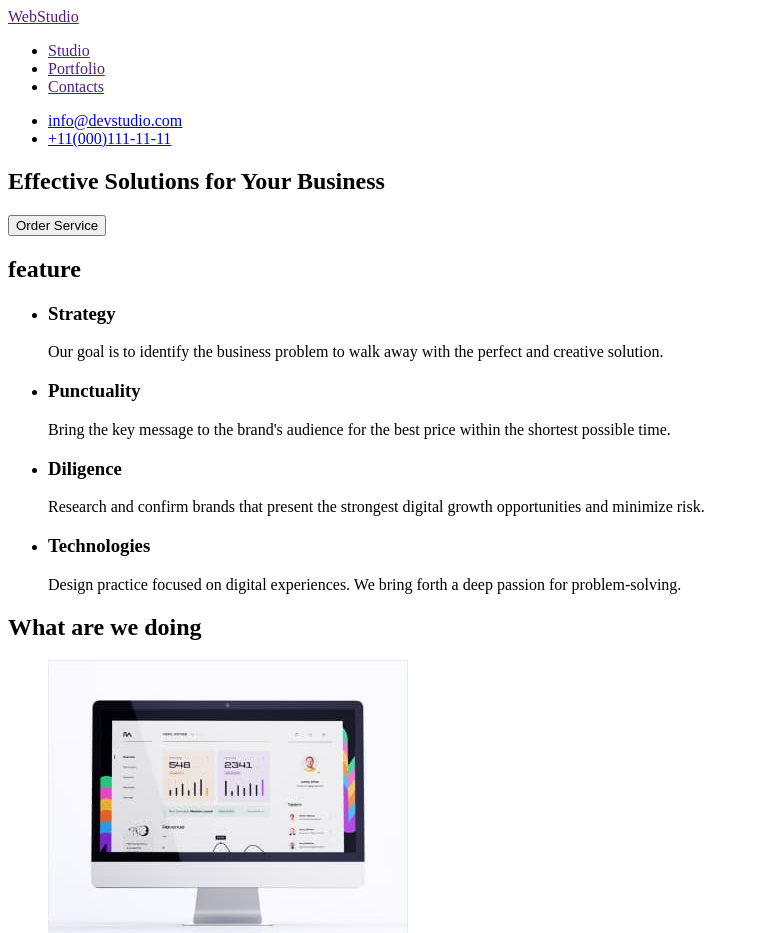
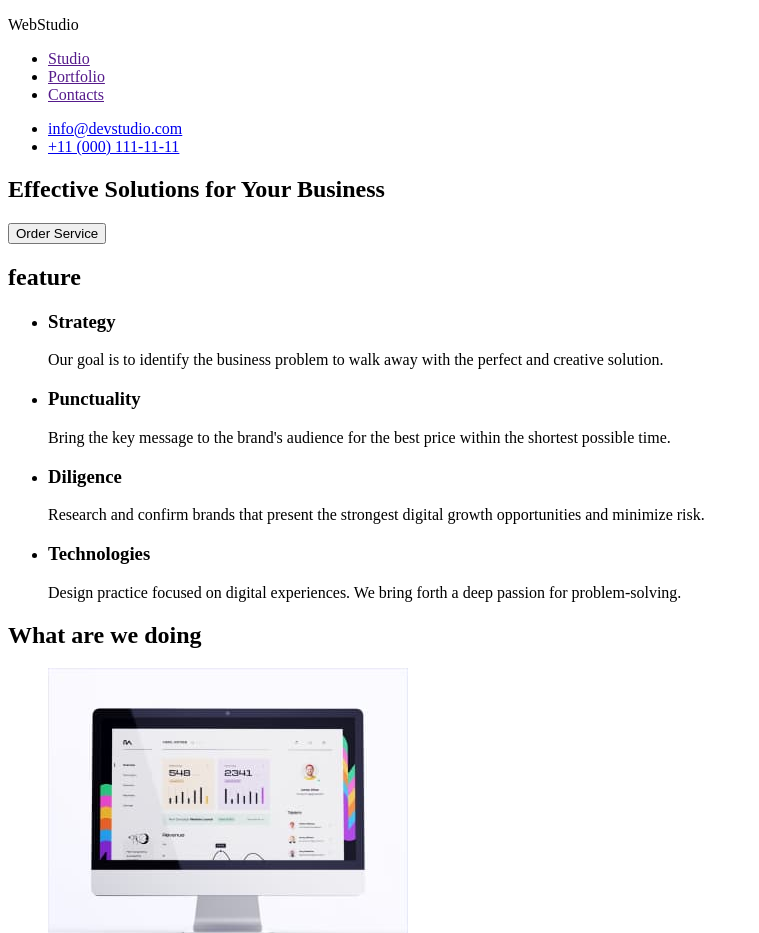
Before and after one commit to EgorDc/goit-markup-hw-01, a plain HTML site: page index.html in a window 1280 px wide. Shown: the top 933 px of the page, without its empty margins (0-759 px from the left). Drawn offline with Linux system fonts and the light colour scheme.

Commit message:
допрацьовує футер

```diff
--- a/index.html
+++ b/index.html
@@ -5,12 +5,12 @@
     <meta charset="UTF-8">
     <meta http-equiv="X-UA-Compatible" content="IE=edge">
     <meta name="viewport" content="width=device-width, initial-scale=1.0">
-    <title>WebStudio</title>
+    <title>Document</title>
 </head>
 
 <body>
     <header>
-        <a href=""> WebStudio</a>
+        <p>WebStudio</p>
         <nav>
             <ul>
                 <li><a href="">Studio</a></li>
@@ -20,7 +20,7 @@
         </nav>
         <ul>
             <li><a href="mailto:info@devstudio.com">info@devstudio.com</a></li>
-            <li><a href="tel:+11(000)111-11-11">+11(000)111-11-11</a></li>
+            <li><a href="tel:+11000111-11-11">+11 (000) 111-11-11</a></li>
         </ul>
     </header>
 
@@ -111,9 +111,10 @@
     </main>
 
     <footer>
-        <a class="footer" href="mailto:WebStudio"> WebStudio</a>
-        <p>Increase the flow of customers and sales for your business with digital marketing & growth solutions.</p>
+        <ul>
+            <li><p>WebStudio</p></li>
+            <li><p>Increase the flow of customers and sales for your business with digital marketing & growth solutions.</p></li>
+        </ul>
     </footer>
 </body>
-
 </html>
```
